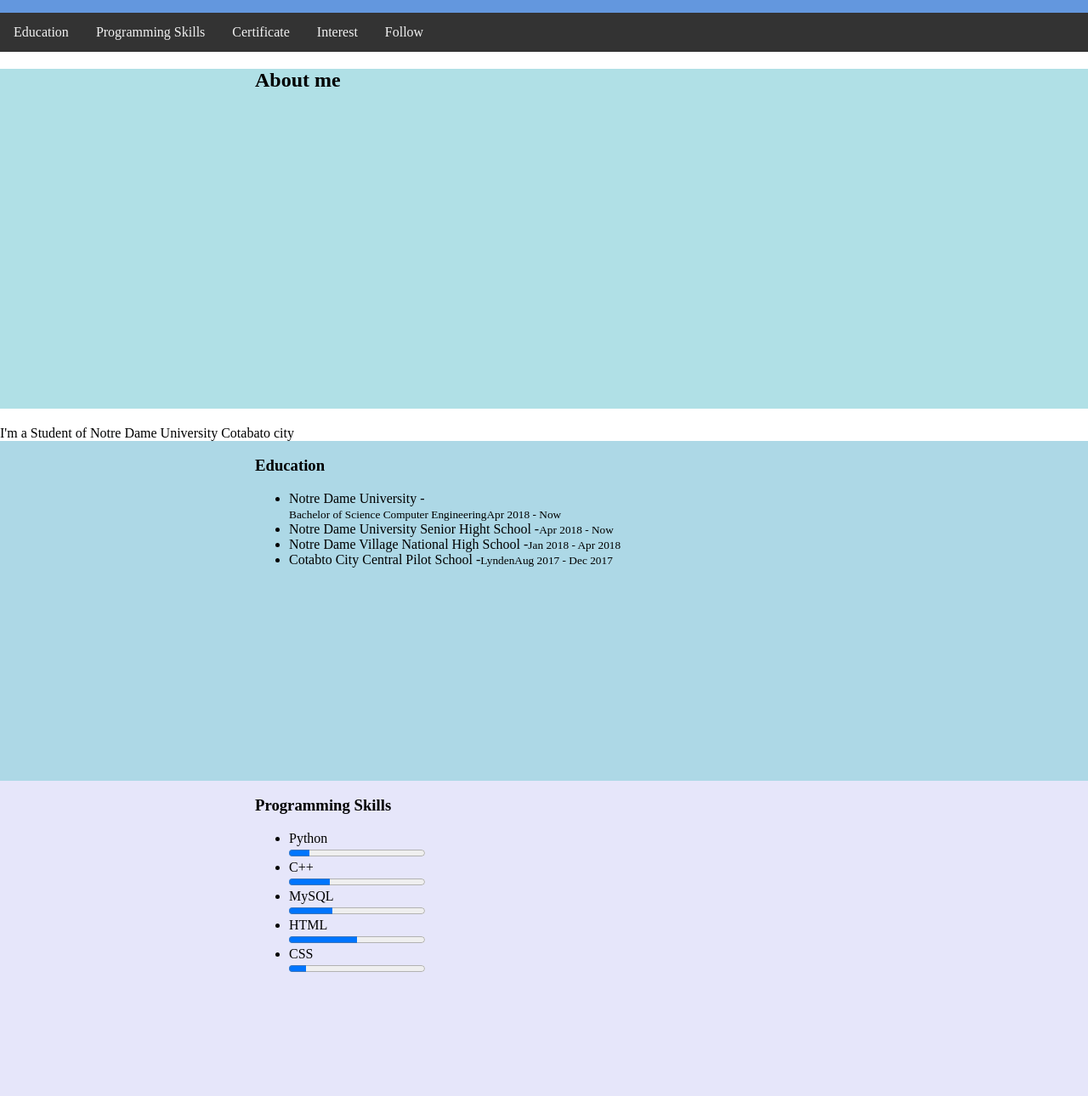
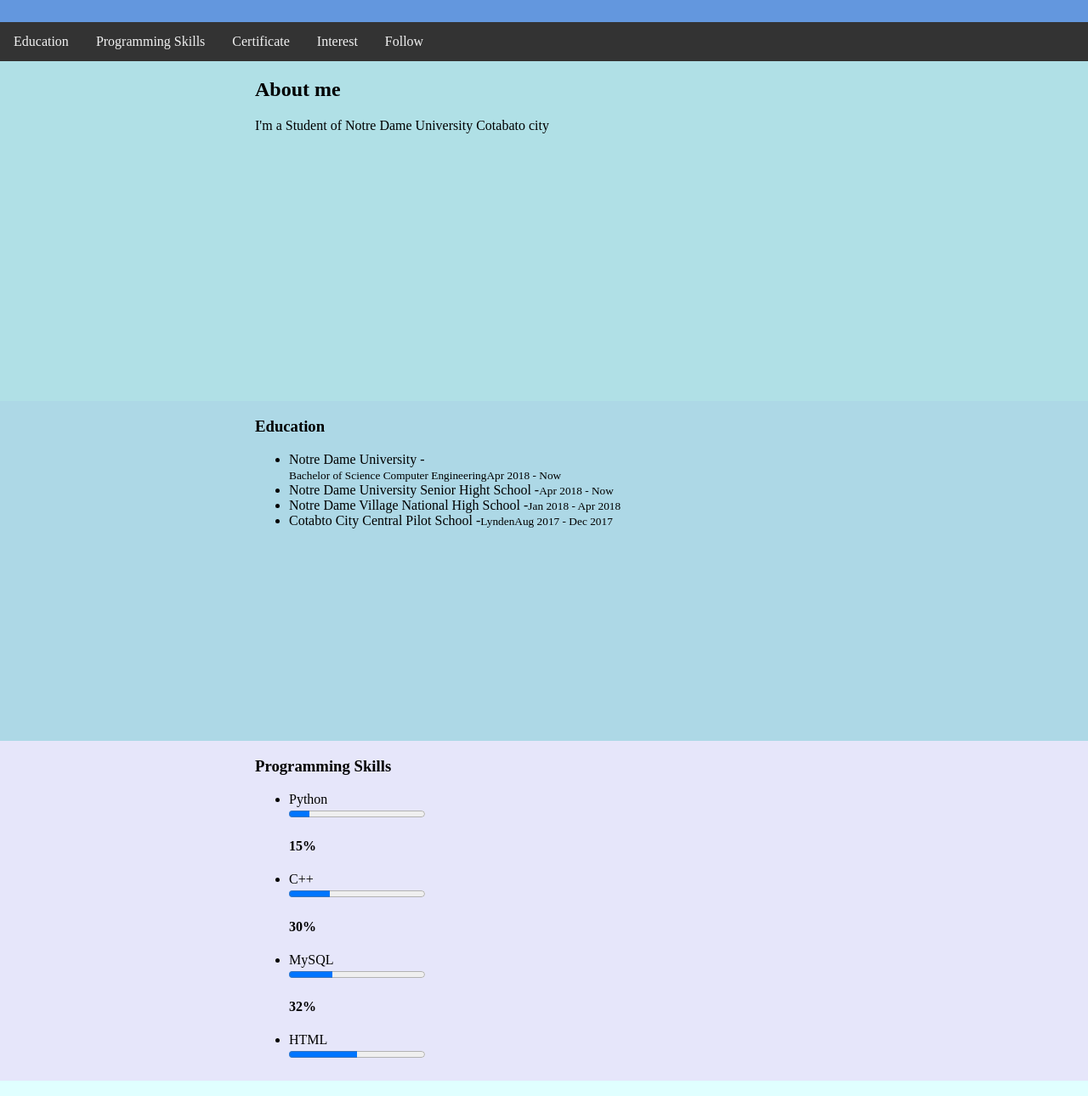
Before and after one commit to canja238/Resume, a plain HTML site: page Gapol.html in a window 1280 px wide. Shown: the part 152-1442 px from the top of the page at 85% size. Drawn offline with Linux system fonts and the light colour scheme.

Commit message:
Update Gapol.html

```diff
--- a/Gapol.html
+++ b/Gapol.html
@@ -6,21 +6,15 @@
 <body>
 
 <div align="center">
-
 <form action="Gapol.html" method="GET">
-
 </div>
 </form>
 
 
-
-<body>
-
-
 <div class="header">
 
-  <h1>Jay-ar C. Gapol</h1>
-  	<h2 class="course">Computer Engieering</h2>
+  <h1 class="course">Jay-ar C. Gapol</h1>
+  	<h1 class="course">Computer Engieering</h1>
 </div>
 
 <div class="topnav">
@@ -32,18 +26,12 @@
 </div>
 
 
+	<div class="about">
+	<h2>About me</h2>
+	<div>I'm a Student of Notre Dame University Cotabato city </div>
+	</div>
 
 
-
-
-
-
-	<h2 class="about">About me</h2>
-	<div>I'm a Student of Notre Dame University Cotabato city </div>
-
-
-
-<div class="a">
 
     <div class="edu" id="edu">
       <h3>Education</h3>
@@ -60,14 +48,19 @@
       <ul>
         <li for="Python">Python</li>
 			<progress id="Python" value="15" max="100"></progress>
+			<h4>15%</h4>
 		<li for="c++">C++</li>
 				<progress id="c++" value="30" max="100"></progress>
+		<h4>30%</h4>
 		<li for="mysql">MySQL</li>
 				<progress id="mysql" value="32" max="100"></progress>
+		<h4>32%</h4>
 		<li for="html">HTML</li>
 				<progress id="html" value="50" max="100"></progress>
+		<h4>50%</h4>
 		<li for="css">CSS</li>
-				<progress id="css" value="13" max="100"></progress>
+				<progress id="css" value="12" max="100"></progress>
+		<h4>12%</h4>
       </ul>
     </div>
 
@@ -91,7 +84,7 @@
       </ul>
     </div>
 
-</div>
+
 
 
 <div class="follow"id="follow">
```
